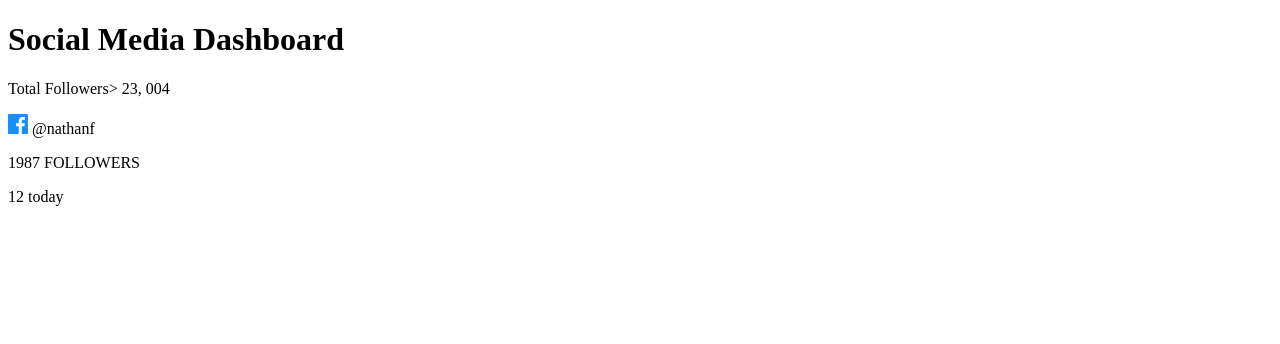
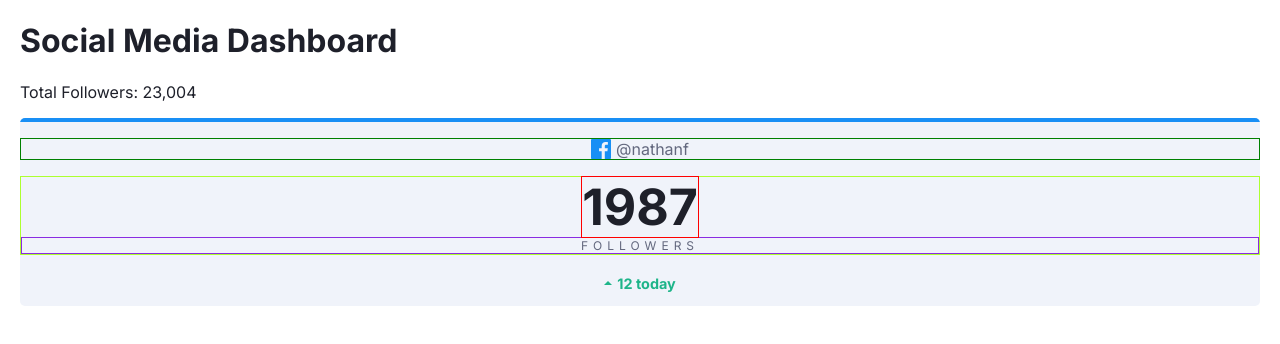
Before and after one commit to aleja-gif/dashboardSM, a plain HTML site: page Index.html in a window 1280 px wide. Drawn offline with Linux system fonts and the light colour scheme.

Commit message:
Creación de estilo de las social media card

```diff
--- a/Index.html
+++ b/Index.html
@@ -4,29 +4,36 @@
     <meta charset="UTF-8" />
     <meta name="viewport" content="width=device-width, initial-scale=1.0" />
     <link rel="stylesheet" href="css/style.css" />
+    <link
+      href="https://fonts.googleapis.com/css2?family=Inter:wght@400;700&display=swap"
+      rel="stylesheet"
+    />
     <title>Social Media Dashboard</title>
   </head>
   <body>
     <header>
       <div class="wrapper">
         <h1>Social Media Dashboard</h1>
-        <p>Total Followers> 23, 004</p>
+        <p>Total Followers: 23,004</p>
       </div>
     </header>
     <section>
+      <div class="wrapper">
         <article class="card">
-        <p>
+          <p class="card-title">
             <img src="images/icon-facebook.svg" alt="" />
             @nathanf
           </p>
-        <p>
-          <span>1987</span>
-          <span>FOLLOWERS</span>
+          <p class="card-followers">
+            <span class="card-followers-number">1987</span>
+            <span class="card-followers-title">FOLLOWERS</span>
           </p>
-        <p>
+          <p class="card-today">
+            <img src="images/icon-up.svg" alt="" />
             12 today
           </p>
         </article>
+      </div>
     </section>
     <section></section>
   </body>
--- a/css/style.css
+++ b/css/style.css
@@ -0,0 +1,74 @@
+body {
+  margin: 0;
+  font-family: "Inter", sans-serif;
+  color: hsl(230, 17%, 14%);
+}
+:root {
+  --lime-Green: hsl(163, 72%, 41%);
+  --bright-Red: hsl(356, 69%, 56%);
+  --facebook: hsl(208, 92%, 53%);
+  --twitter: hsl(203, 89%, 53%);
+  --instagram1: hsl(37, 97%, 70%) to hsl(329, 70%, 58%);
+  --instagram2: hsl(329, 70%, 58%);
+  --youTube: hsl(348, 97%, 39%);
+  --toggle: hsl(230, 22%, 74%);
+  --dark-grayish-blue: hsl(228, 12%, 44%);
+  --very-dark-blue: hsl(230, 17%, 14%);
+}
+.wrapper {
+  padding: 0 20px;
+}
+.card {
+  border-radius: 5px;
+  overflow: hidden;
+  background: #f0f3fa;
+  text-align: center;
+}
+.card:before {
+  content: "";
+  height: 4px;
+  display: block;
+  background: var(--facebook);
+}
+
+.card-title {
+  border: 1px solid green;
+  display: flex;
+  justify-content: center;
+  color: var(--dark-grayish-blue);
+  font-weight: 300;
+}
+
+.card-title img {
+  margin-right: 5px;
+}
+
+.card-followers {
+  border: 1px solid greenyellow;
+}
+
+.card-followers-number {
+  border: 1px solid red;
+  font-size: 50px;
+  font-weight: 700;
+}
+.card-followers-title {
+  border: 1px solid blueviolet;
+  display: block;
+  color: var(--dark-grayish-blue);
+  letter-spacing: 5px;
+  font-size: 0.75em;
+}
+
+.card-today {
+  margin-top: 20px;
+  color: var(--lime-Green);
+  font-size: 0.9em;
+  font-weight: bold;
+  display: flex;
+  align-items: center;
+  justify-content: center;
+}
+.card-today img {
+  margin-right: 5px;
+}
```
Lines whose indentation alone changed are shown as unchanged.
